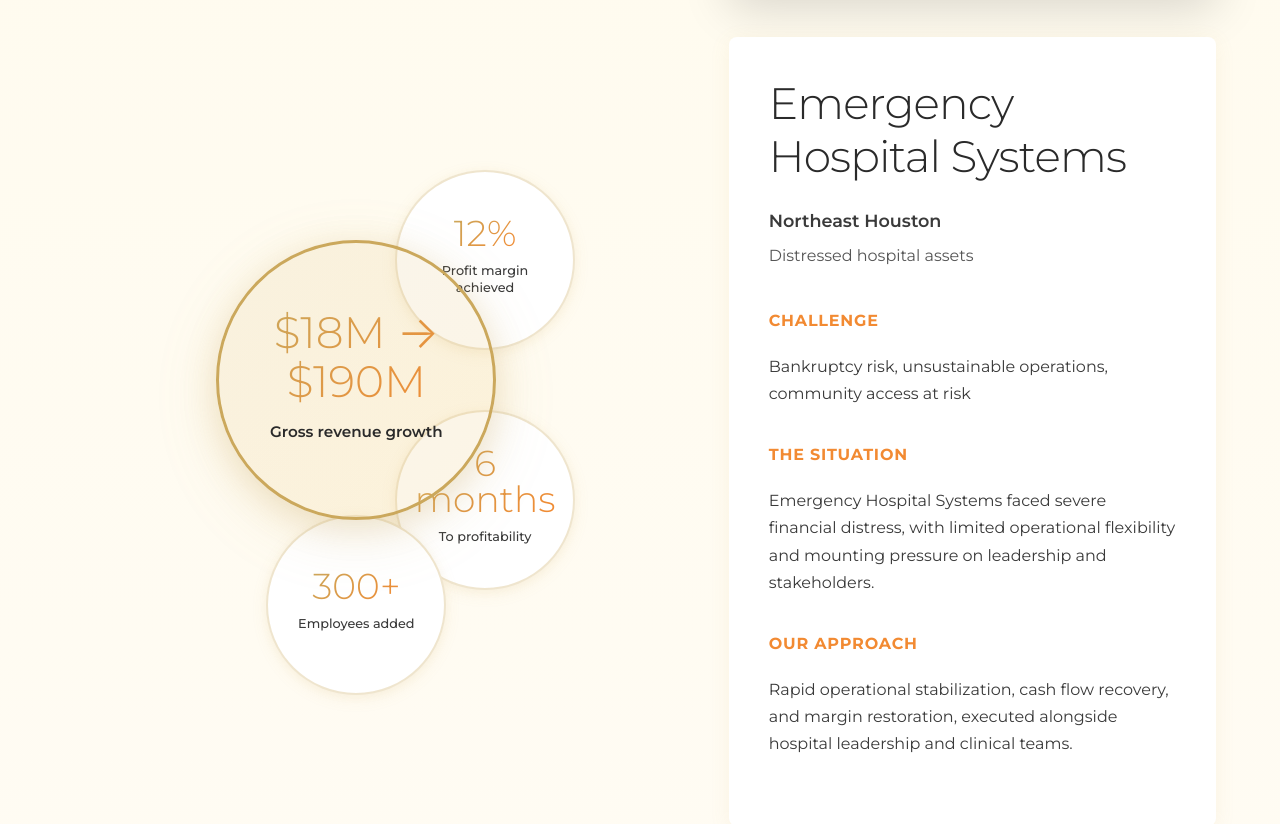
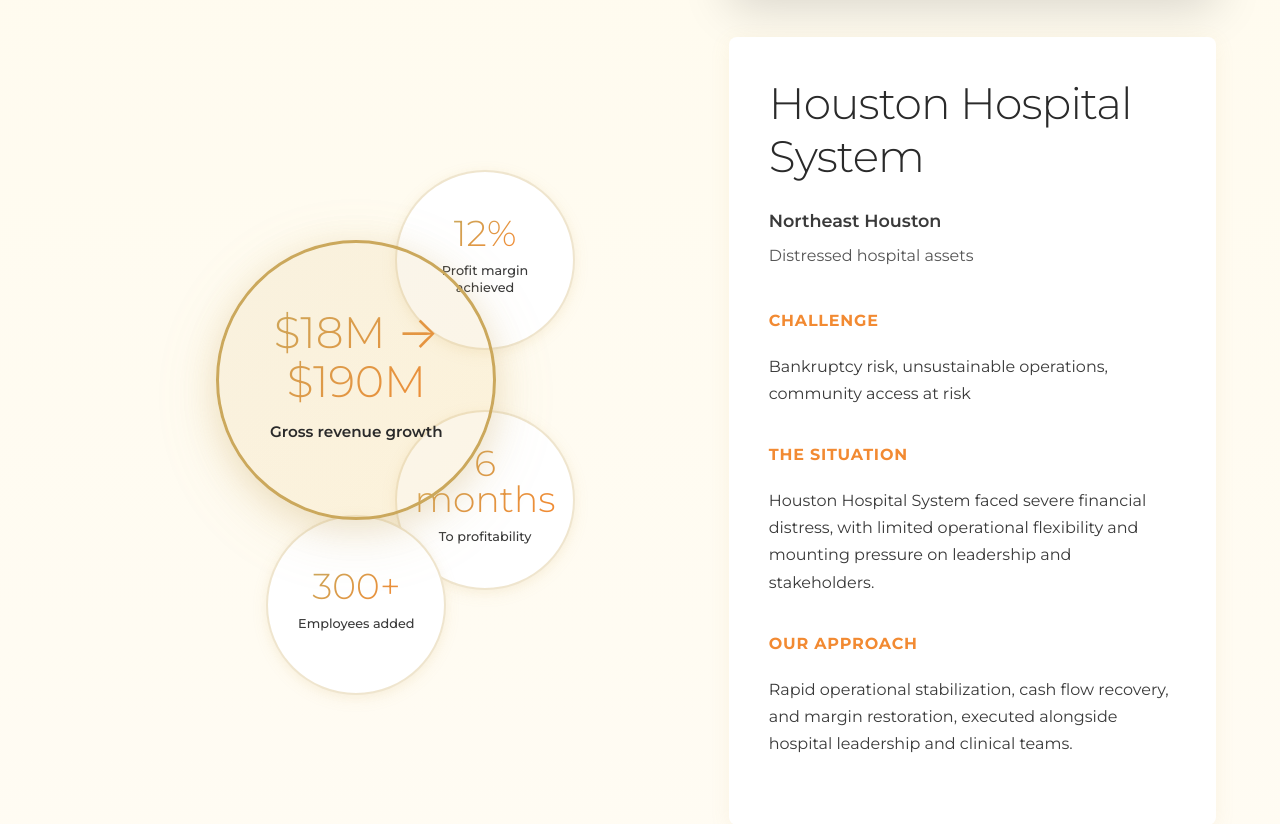
Before and after one commit to NickvZyl/SRH, a website: page public/case-studies/index.html in a window 1280 px wide. Shown: the part 2899-3723 px from the top of the page. Drawn offline with Linux system fonts and the light colour scheme.

Commit message:
HoustonHospitalSystem Update

```diff
--- a/public/case-studies/index.html
+++ b/public/case-studies/index.html
@@ -1658,10 +1658,10 @@
 
           <!-- Right: Image + Context -->
           <div class="case-image-container">
-            <img src="/assets/images/case-studies/2.EHS Case study.jpg?v=2" alt="Emergency Hospital Systems - Northeast Houston" class="case-image" loading="lazy">
+            <img src="/assets/images/case-studies/2.EHS Case study.jpg?v=2" alt="Houston Hospital System - Northeast Houston" class="case-image" loading="lazy">
 
             <div class="case-context">
-              <h2 class="case-title">Emergency Hospital Systems</h2>
+              <h2 class="case-title">Houston Hospital System</h2>
               <p class="case-location">Northeast Houston</p>
               <p class="case-type">Distressed hospital assets</p>
 
@@ -1672,7 +1672,7 @@
 
               <div class="case-detail">
                 <h3>The Situation</h3>
-                <p>Emergency Hospital Systems faced severe financial distress, with limited operational flexibility and mounting pressure on leadership and stakeholders.</p>
+                <p>Houston Hospital System faced severe financial distress, with limited operational flexibility and mounting pressure on leadership and stakeholders.</p>
               </div>
 
               <div class="case-detail">
```
Also changed, not shown: .claude/settings.local.json, public/assets/images/case-studies/2.EHS Case study(old).jpg (added), public/assets/images/case-studies/2.EHS Case study.jpg.
